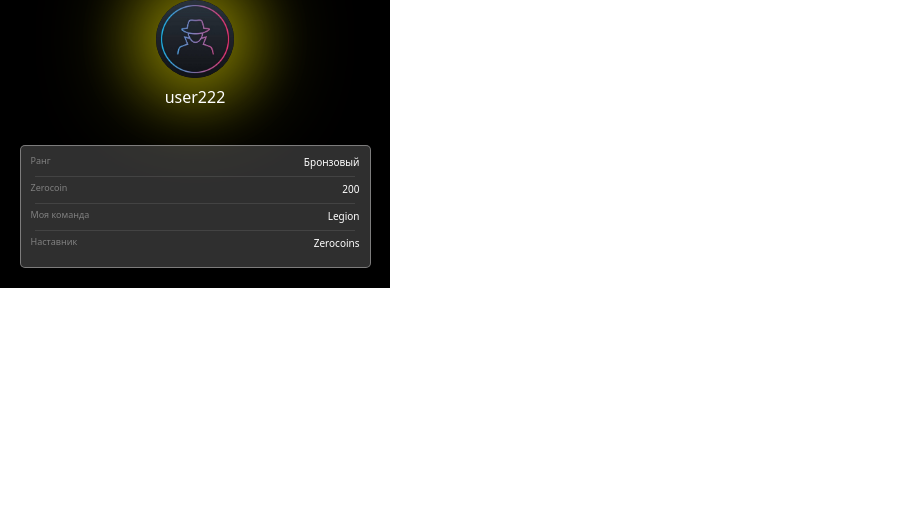
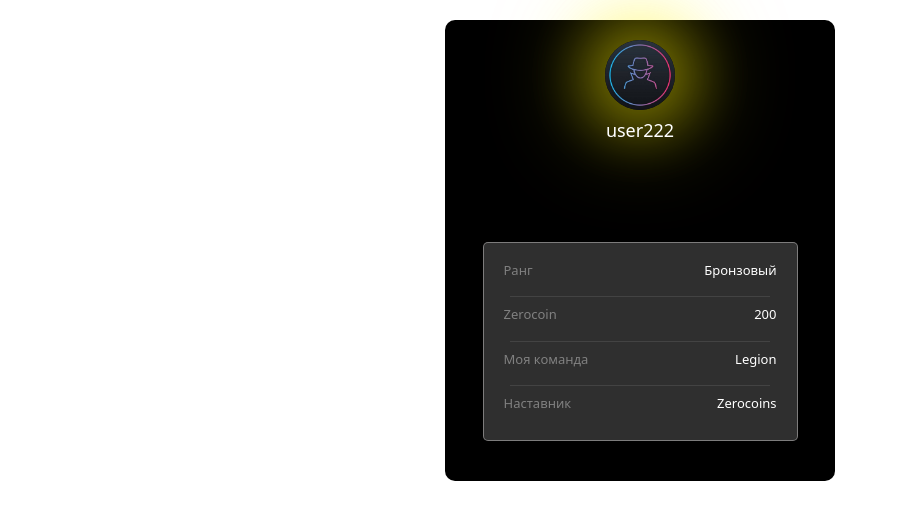
Before and after one commit to Baron4ik0810/zerohostprofile.github.io, a plain HTML site: page index.html in a window 1280 px wide. Shown: the whole page, without its empty margins (0-898 px from the left). Drawn offline with nearby package versions, Linux system fonts and the light colour scheme; a web font is replaced by a local one.

Commit message:
Update menu.css
АЩЛАЛОААОАООЩАХОА  тебе щас съест бабайка из ФИЛЬМА

```diff
--- a/css/menu.css
+++ b/css/menu.css
@@ -83,3 +83,74 @@ body {
   font-size: x-small;
   color: white;
 }
+
+
+
+
+
+
+
+
+
+
+
+body {
+  margin: 0;
+  padding: 0;
+  font-size: 18px;
+  color: var(--tg-theme-text-color);
+  background: var(--tg-theme-bg-color);
+}
+
+.continer {
+  max-width: 390px;
+  margin: 20px auto;
+  padding: 20px;
+  background-color: black; /* цвет фона установлен в черный */
+  text-align: center;
+  border-radius: 10px;
+}
+
+.img-box img {
+  width: 20%;
+  height: 20%;
+  border-radius: 100%;
+  box-shadow: rgba(255, 249, 0, 0.34) 0px 0px  100px 20px, rgba(255, 238, 3, 0.38) 0px 0px 60px 20px;
+}
+
+.name {
+  color: white;
+  font-size: large;
+  margin-bottom: 20%;
+}
+
+.inf {
+  max-width: 390px; /* ограничение ширины контейнера */
+  margin: 0 auto;
+  padding: 20px;
+  background: rgba(167, 166, 166, 0.281);
+  border-radius: 5px;
+  margin-bottom: 20px;
+  border: 1px solid #b3b0b098;
+}
+
+.inf hr {
+  width: 95%;
+  color: rgb(128, 128, 128);
+  margin: 10px auto;
+}
+
+.item {
+  display: flex;
+  justify-content: space-between;
+}
+
+.prename {
+  font-size: small;
+  color: rgb(128, 128, 128);
+}
+
+.tip {
+  font-size: small;
+  color: white;
+}
```
